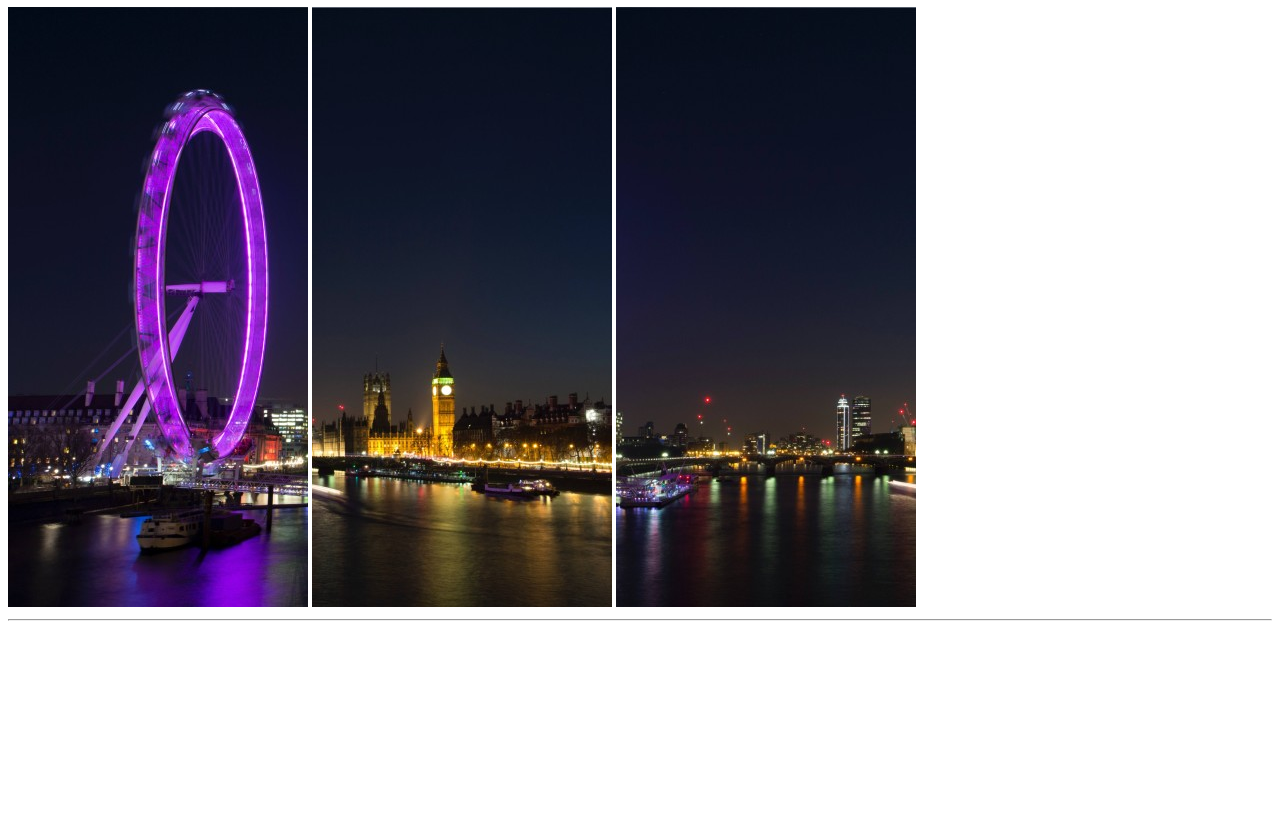
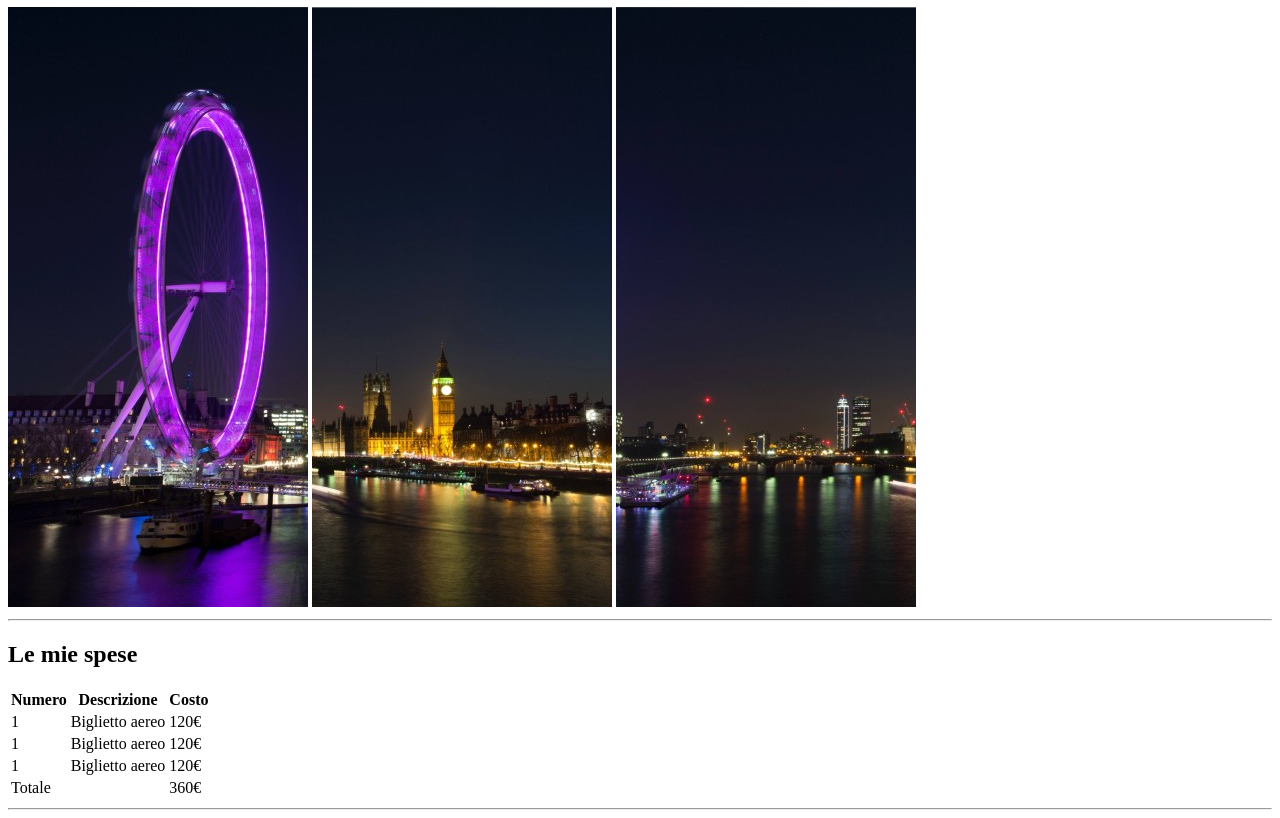
Before and after one commit to MatteoCipolla99/html-london-trip, a plain HTML site: page index.html in a window 1280 px wide. Shown: the part 73-891 px from the top of the page. Before the commit the page ends 800 px from the top, so only its background shows below. Drawn offline with Linux system fonts and the light colour scheme.

Commit message:
feat: add first section

```diff
--- a/index.html
+++ b/index.html
@@ -7,11 +7,49 @@
 </head>
 <body>
     <header>
-          <h1>Il mio viagio a Londra</h1>
+          <h1>Il mio viaggio a Londra</h1>
           <img src="img/ruotalondra.jpg" alt="ruota di londra">
           <img src="img/londra-1.jpg"    alt="londra di notte">
           <img src="img/londra2.jpg"     alt="londra di notte">
           <hr>
     </header>
+    <main>
+        <!-- section le mie spese -->
+        <section>
+           <h2>Le mie spese</h2>
+            <table>
+                <thead>
+                    <tr>
+                        <th>Numero</th>
+                        <th>Descrizione</th>
+                        <th>Costo</th>
+                    </tr>
+                </thead>
+                <tbody>
+                    <tr>
+                        <td>1</td>
+                        <td>Biglietto aereo</td>
+                        <td>120€</td>
+                    </tr>
+                    <tr>
+                        <td>1</td>
+                        <td>Biglietto aereo</td>
+                        <td>120€</td>
+                    </tr>
+                    <tr>
+                        <td>1</td>
+                        <td>Biglietto aereo</td>
+                        <td>120€</td>
+                    </tr>
+                    <tr>
+                        <td colspan="2">Totale</td>
+                        <td>360€</td>
+                    </tr>
+                </tbody>
+            </table>
+            <hr>
+        </section>
+        <!-- section le mie spese -->
+    </main>
 </body>
 </html>
```
